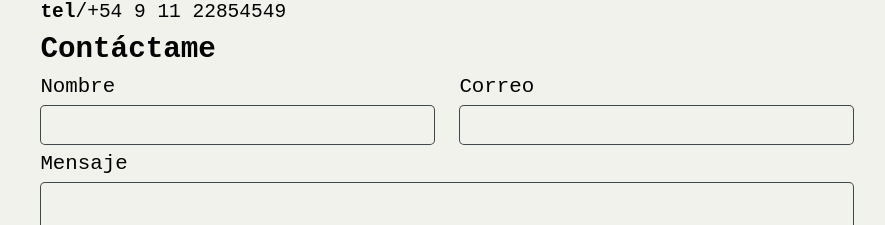
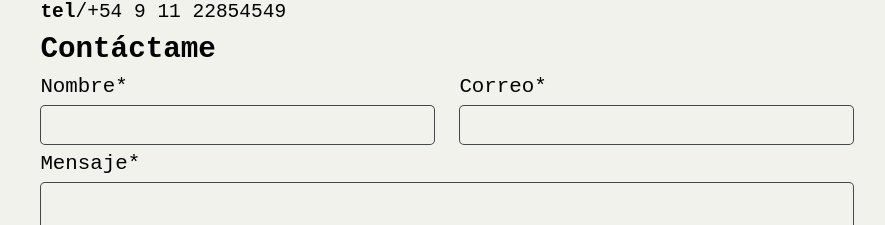
Before and after one commit to RigXefrok/Description, a React (Create React App) app: page / in a window 1280 px wide. Shown: the part 4904-5129 px from the top of the page, without its empty margins (285-1170 px from the left). Built offline with nearby package versions, Linux system fonts and the light colour scheme.

Commit message:
added mail validation

```diff
--- a/src/components/contact/Contact.js
+++ b/src/components/contact/Contact.js
@@ -1,9 +1,19 @@
 import './Contact.css'
 import emailjs from 'emailjs-com'
 import Button from '../utils/button/Button'
+import { useRef } from 'react'
+
 function Contact () {
+  const form = useRef(null)
+
+  const validateEmail = () => {
+    const emailRegex = /^[a-zA-Z0-9.!#$%&'*+/=?^_`{|}~-]+@[a-zA-Z0-9](?:[a-zA-Z0-9-]{0,61}[a-zA-Z0-9])?(?:\.[a-zA-Z0-9](?:[a-zA-Z0-9-]{0,61}[a-zA-Z0-9])?)*$/
+    return emailRegex.test(form.current.email.value)
+  }
+
   const sendMail = event => {
     event.preventDefault()
+    if (validateEmail()) {
       emailjs
         .sendForm(
           'description_app_service',
@@ -15,6 +25,9 @@ function Contact () {
           event.target.reset()
         })
         .catch(error => error)
+    } else {
+      console.log('no enviado')
+    }
   }
   return (
     <div className='Contact'>
@@ -29,21 +42,21 @@ function Contact () {
       </div>
 
       <h2>Contáctame</h2>
-      <form onSubmit={sendMail}>
+      <form onSubmit={sendMail} ref={form}>
         <div className='name-container'>
-          <label htmlFor='name'>Nombre</label>
+          <label htmlFor='name'>Nombre*</label>
           <br />
-          <input type='text' name='name' />
+          <input type='text' name='name' required={true} maxLength={35} />
         </div>
         <div className='email-container'>
-          <label htmlFor='email'>Correo</label>
+          <label htmlFor='email'>Correo*</label>
           <br />
-          <input type='text' name='email' />
+          <input type='email' name='email' required={true} maxLength={35} />
         </div>
         <div className='message-container'>
-          <label htmlFor='message'>Mensaje</label>
+          <label htmlFor='message'>Mensaje*</label>
           <br />
-          <textarea rows='15' name='message' />
+          <textarea rows='15' name='message' required={true} maxLength={2500} />
         </div>
         <Button value='enviar' />
       </form>
--- a/src/components/languages/language/Language.js
+++ b/src/components/languages/language/Language.js
@@ -9,7 +9,7 @@ const Language = React.forwardRef(({ img, name, level, description }, ref) => {
 
   useEffect(() => {
     if (name === 'Python') setActive(true)
-  }, [])
+  }, [name])
 
   useImperativeHandle(ref, () => ({
     activate: () => setActive(true),
```
Lines whose indentation alone changed are shown as unchanged.
